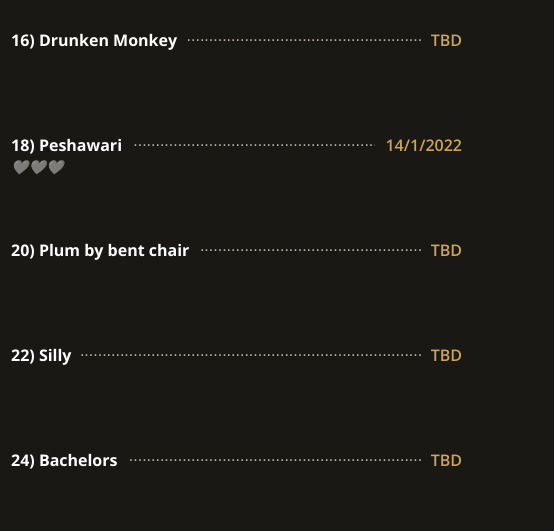
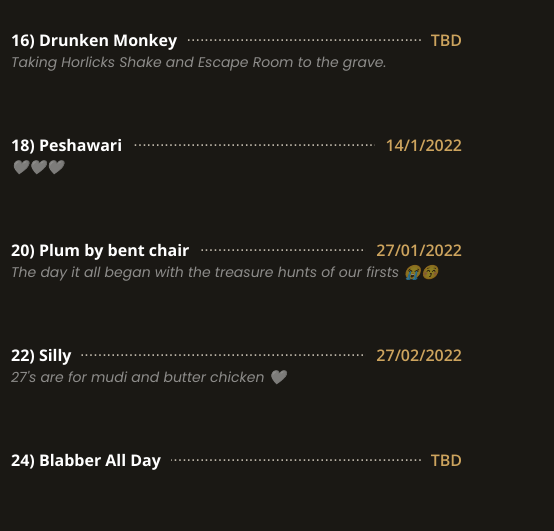
Before and after one commit to 1433Panjim/1433Panjim.github.io, a plain HTML site: page index.html in a window 1280 px wide. Shown: the part 2397-2928 px from the top of the page, 726-1280 px from the left. Drawn offline with nearby package versions, Linux system fonts and the light colour scheme; a web font is replaced by a local one.

Commit message:
Update index.html

```diff
--- a/index.html
+++ b/index.html
@@ -106,7 +106,8 @@
     </section><!-- End About Section -->
 
 
-     <!-- ======= Menu Section ======= -->
+
+    <!-- ======= Menu Section ======= -->
     <section id="menu" class="menu section-bg">
       <div class="container" data-aos="fade-up">
 
@@ -244,7 +245,7 @@
           Never sharing desserts here again! And next time ordering 2
             </div>
           </div>
-          <div class="col-lg-6 menu-item filter-salads">
+          <div class="col-lg-6 menu-item filter-starters">
             <img src="mondy.jpg" class="menu-img" alt="">
             <div class="menu-content">
               <a href="#">13) Mondy</a><span>23/4/2022</span>
@@ -271,10 +272,13 @@
 
             </div>
           </div>
-          <div class="col-lg-6 menu-item filter-salads">
+          <div class="col-lg-6 menu-item filter-starters">
             <img src="dm.jpg" class="menu-img" alt="">
             <div class="menu-content">
               <a href="#">16) Drunken Monkey</a><span>TBD</span>
+            </div>
+            <div class="menu-ingredients">
+            Taking Horlicks Shake and Escape Room to the grave.
             </div>
             <div class="menu-ingredients">
 
@@ -307,10 +311,13 @@
               could have 69 @ 83 :(
             </div>
           </div>
-          <div class="col-lg-6 menu-item filter-salads">
+            <div class="col-lg-6 menu-item filter-starters">
             <img src="plum.jpg" class="menu-img" alt="">
             <div class="menu-content">
-              <a href="#">20) Plum by bent chair</a><span>TBD</span>
+              <a href="#">20) Plum by bent chair</a><span>27/01/2022</span>
+            </div>
+            <div class="menu-ingredients">
+            The day it all began with the treasure hunts of our firsts 😭😚
             </div>
             <div class="menu-ingredients">
 
@@ -325,10 +332,14 @@
 
             </div>
           </div>
-          <div class="col-lg-6 menu-item filter-salads">
+          <div class="col-lg-6 menu-item filter-starters">
             <img src="silly.jpg" class="menu-img" alt="">
             <div class="menu-content">
-              <a href="#">22) Silly</a><span>TBD</span>
+              <a href="#">22) Silly</a><span>27/02/2022</span>
+
+            </div>
+            <div class="menu-ingredients">
+              27's are for mudi and butter chicken 🤍
             </div>
             <div class="menu-ingredients">
 
@@ -346,7 +357,7 @@
           <div class="col-lg-6 menu-item filter-salads">
             <img src="pizza.gif" class="menu-img" alt="">
             <div class="menu-content">
-              <a href="#">24) Bachelors</a><span>TBD</span>
+              <a href="#">24) Blabber All Day</a><span>TBD</span>
             </div>
             <div class="menu-ingredients">
 
```
